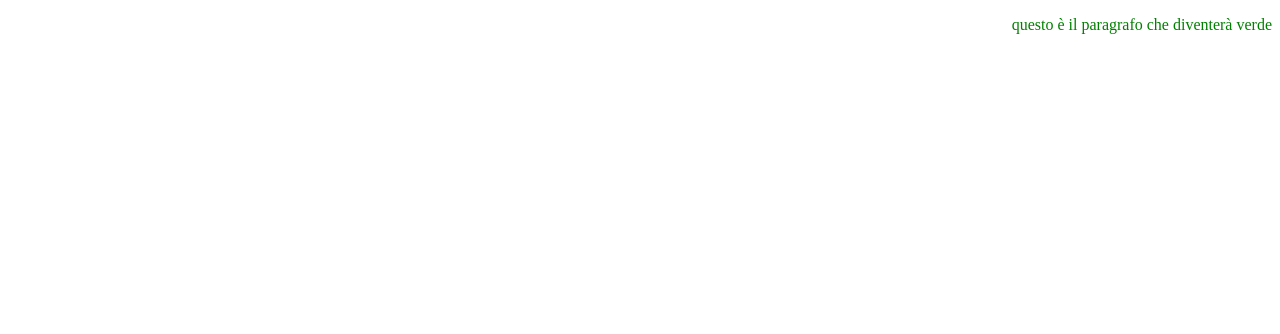
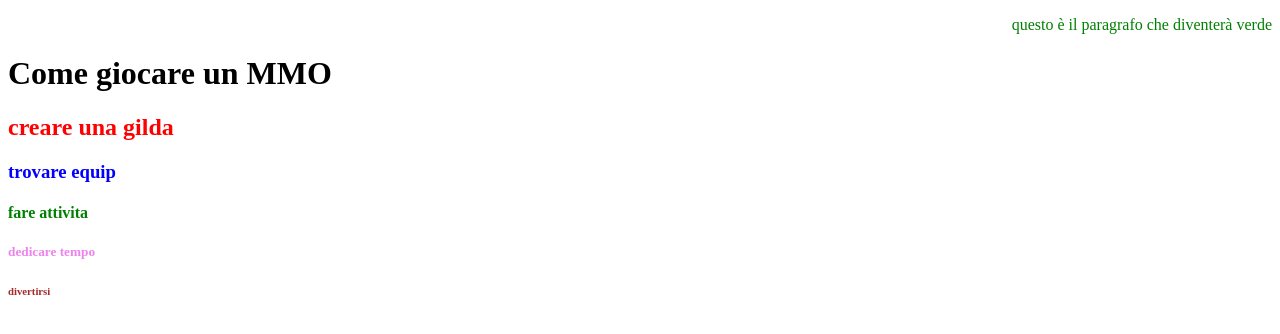
Before and after one commit to GiovanniTammaro9/css-sett-1, a plain HTML site: page index.html in a window 1280 px wide. Drawn offline with Linux system fonts and the light colour scheme.

Commit message:
aggiunti gli heading e poi colorati

```diff
--- a/index.html
+++ b/index.html
@@ -8,6 +8,12 @@
 </head>
 <body>
     <p>questo è il paragrafo che diventerà verde</p>
+    <h1>Come giocare un MMO</h1>
+    <h2>creare una gilda</h2>
+    <h3>trovare equip</h3>
+    <h4>fare attivita</h4>
+    <h5>dedicare tempo</h5>
+    <h6>divertirsi</h6>
 
 </body>
 </html>
--- a/style.css
+++ b/style.css
@@ -2,3 +2,28 @@ p{
     color: green;
     text-align: right;
 }
+
+h1{
+    color: black;
+}
+
+
+h2{
+    color: red;
+}
+
+h3{
+    color: blue;
+}
+
+h4{
+    color: green;
+}
+
+h5{
+    color: violet;
+}
+
+h6{
+    color: brown;
+}
```
